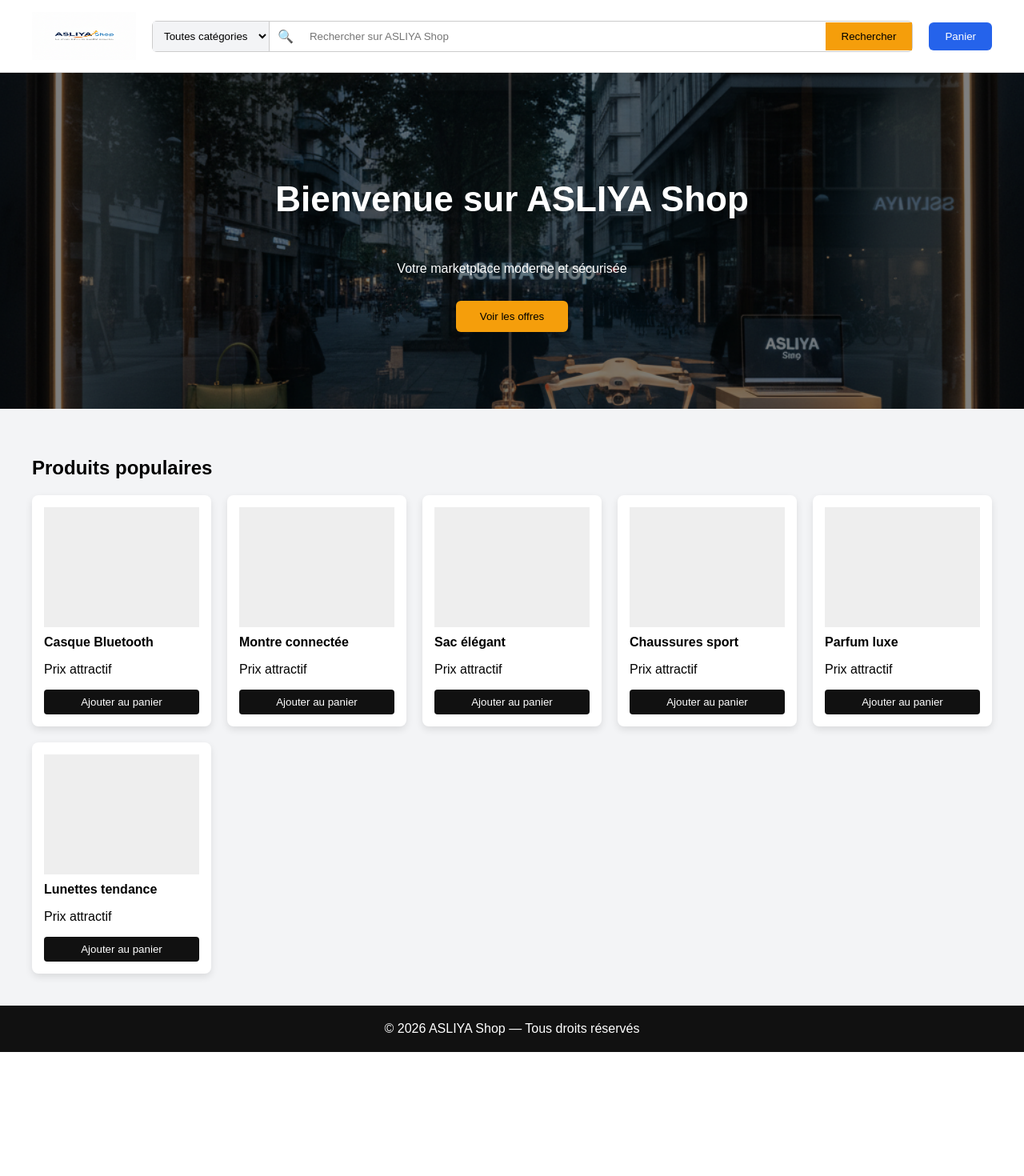
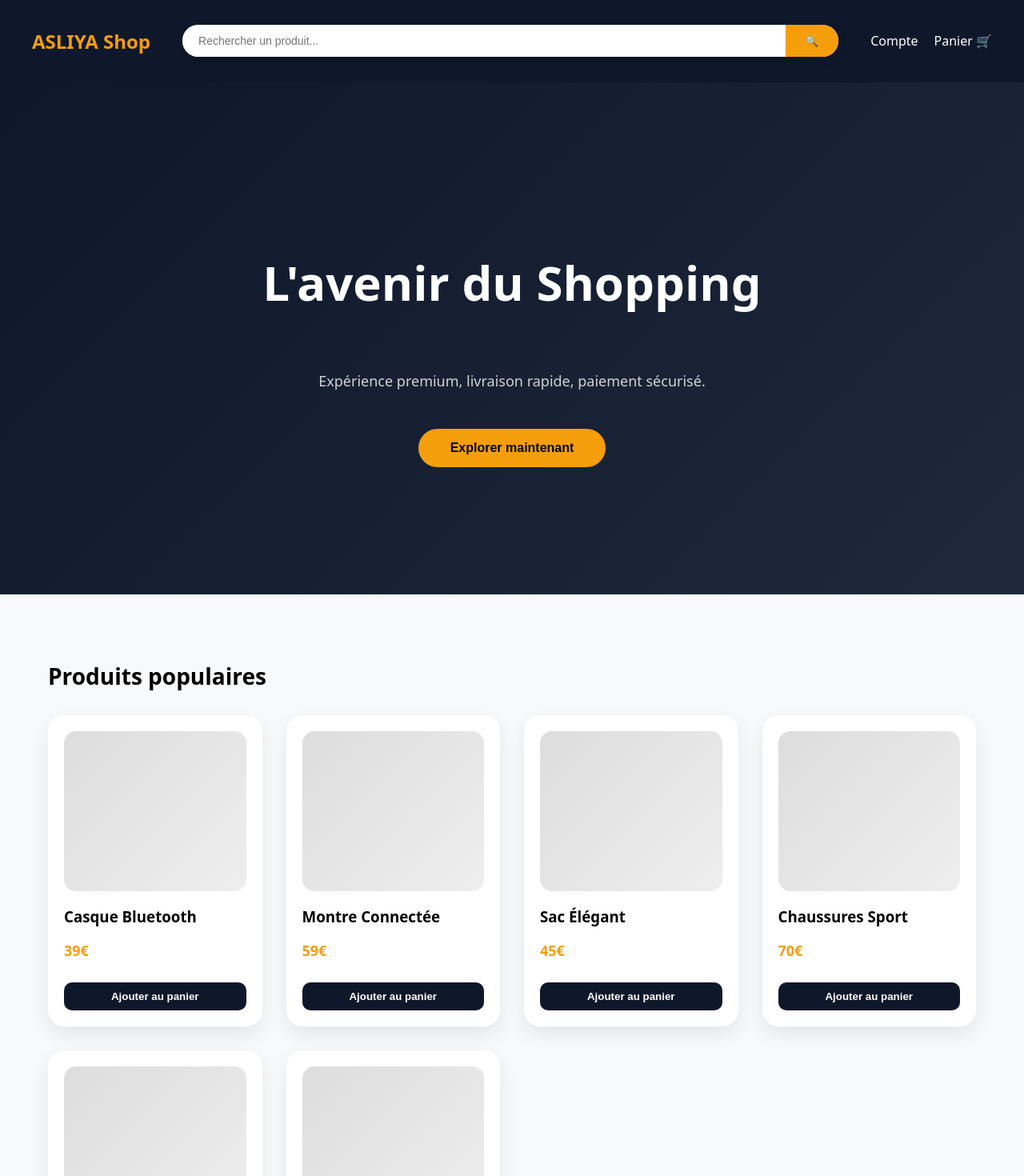
Before and after one commit to asliyapdg-shop/ASLIYA-Shop-, a Next.js app: page / in a window 1280 px wide. Shown: the top 1470 px of the page at 80% size. Before the commit the page ends 1315 px from the top, so only its background shows below. Built offline with nearby package versions, Linux system fonts and the light colour scheme.

Commit message:
Full professional homepage with search system

```diff
--- a/app/page.js
+++ b/app/page.js
@@ -1,186 +1,165 @@
 "use client";
-
 import { useState } from "react";
-import Image from "next/image";
 
 export default function Home() {
   const [query, setQuery] = useState("");
 
-  const productsList = [
-    "Casque Bluetooth",
-    "Montre connectée",
-    "Sac élégant",
-    "Chaussures sport",
-    "Parfum luxe",
-    "Lunettes tendance"
+  const products = [
+    { name: "Casque Bluetooth", price: "39€" },
+    { name: "Montre Connectée", price: "59€" },
+    { name: "Sac Élégant", price: "45€" },
+    { name: "Chaussures Sport", price: "70€" },
+    { name: "Parfum Luxe", price: "89€" },
+    { name: "Lunettes Tendance", price: "35€" },
   ];
 
-  const filtered = productsList.filter((item) =>
-    item.toLowerCase().includes(query.toLowerCase())
+  const filtered = products.filter((p) =>
+    p.name.toLowerCase().includes(query.toLowerCase())
   );
 
   return (
-    <main style={{ fontFamily: "Arial, sans-serif", background: "#f3f4f6" }}>
+    <main style={{ fontFamily: "system-ui", background: "#f8f9fa" }}>
 
-      {/* HEADER */}
-      <header style={{
+      {/* NAVBAR */}
+      <nav style={{
         display: "flex",
         alignItems: "center",
-        gap: 20,
+        justifyContent: "space-between",
         padding: "15px 40px",
-        background: "#fff",
-        borderBottom: "1px solid #ddd"
+        background: "#0f172a",
+        color: "white",
+        position: "sticky",
+        top: 0,
+        zIndex: 1000
       }}>
-        <Image src="/logo.png" alt="ASLIYA Shop" width={130} height={60} />
+        <h2 style={{ color: "#f59e0b", fontWeight: "bold" }}>
+          ASLIYA Shop
+        </h2>
 
-        {/* SEARCH BAR */}
         <div style={{
           flex: 1,
-          position: "relative",
+          margin: "0 40px",
           display: "flex",
-          alignItems: "center",
-          background: "#fff",
-          border: "1px solid #ccc",
-          borderRadius: 6
+          background: "white",
+          borderRadius: 50,
+          overflow: "hidden",
+          boxShadow: "0 4px 12px rgba(0,0,0,0.15)"
         }}>
-          <select style={{
-            padding: 10,
-            border: "none",
-            borderRight: "1px solid #ccc",
-            background: "#f3f4f6"
-          }}>
-            <option>Toutes catégories</option>
-            <option>Électronique</option>
-            <option>Mode</option>
-            <option>Maison</option>
-          </select>
-
-          <span style={{ padding: "0 10px" }}>🔍</span>
-
           <input
             value={query}
             onChange={(e) => setQuery(e.target.value)}
-            placeholder="Rechercher sur ASLIYA Shop"
+            placeholder="Rechercher un produit..."
             style={{
               flex: 1,
-              padding: 10,
+              padding: "12px 20px",
               border: "none",
-              outline: "none"
+              outline: "none",
+              fontSize: 14
             }}
           />
 
           <button style={{
-            padding: "10px 20px",
             background: "#f59e0b",
             border: "none",
+            padding: "0 25px",
+            fontWeight: "bold",
             cursor: "pointer"
           }}>
-            Rechercher
+            🔍
           </button>
-
-          {/* Suggestions */}
-          {query && (
-            <div style={{
-              position: "absolute",
-              top: "100%",
-              left: 0,
-              right: 0,
-              background: "#fff",
-              border: "1px solid #ccc",
-              zIndex: 10
-            }}>
-              {filtered.length > 0 ? (
-                filtered.map((item, i) => (
-                  <div key={i} style={{
-                    padding: 10,
-                    cursor: "pointer",
-                    borderBottom: "1px solid #eee"
-                  }}>
-                    {item}
-                  </div>
-                ))
-              ) : (
-                <div style={{ padding: 10 }}>Aucun résultat</div>
-              )}
-            </div>
-          )}
         </div>
 
+        <div style={{ display: "flex", gap: 20 }}>
+          <span style={{ cursor: "pointer" }}>Compte</span>
+          <span style={{ cursor: "pointer" }}>Panier 🛒</span>
+        </div>
+      </nav>
+
+      {/* HERO SECTION */}
+      <section style={{
+        height: "80vh",
+        background: "linear-gradient(135deg,#0f172a,#1e293b)",
+        color: "white",
+        display: "flex",
+        alignItems: "center",
+        justifyContent: "center",
+        textAlign: "center",
+        flexDirection: "column"
+      }}>
+        <h1 style={{ fontSize: 60, fontWeight: "bold" }}>
+          L'avenir du Shopping
+        </h1>
+        <p style={{ marginTop: 20, fontSize: 18, opacity: 0.8 }}>
+          Expérience premium, livraison rapide, paiement sécurisé.
+        </p>
+
         <button style={{
-          padding: "10px 20px",
-          background: "#2563eb",
-          color: "#fff",
+          marginTop: 30,
+          padding: "15px 40px",
+          background: "#f59e0b",
           border: "none",
-          borderRadius: 6
-        }}>
-          Panier
+          borderRadius: 50,
+          fontSize: 16,
+          fontWeight: "bold",
+          cursor: "pointer",
+          transition: "0.3s",
+        }}
+        onMouseOver={(e)=> e.target.style.transform="scale(1.05)"}
+        onMouseOut={(e)=> e.target.style.transform="scale(1)"}
+        >
+          Explorer maintenant
         </button>
-      </header>
-
-      {/* HERO IMAGE */}
-      <section style={{ position: "relative", height: 420 }}>
-        <Image
-          src="/hero.jpg"
-          alt="ASLIYA Shop"
-          fill
-          style={{ objectFit: "cover" }}
-        />
-        <div style={{
-          position: "absolute",
-          inset: 0,
-          background: "rgba(0,0,0,0.5)",
-          display: "flex",
-          flexDirection: "column",
-          justifyContent: "center",
-          alignItems: "center",
-          color: "#fff",
-          textAlign: "center"
-        }}>
-          <h1 style={{ fontSize: 44 }}>Bienvenue sur ASLIYA Shop</h1>
-          <p>Votre marketplace moderne et sécurisée</p>
-          <button style={{
-            marginTop: 15,
-            padding: "12px 30px",
-            background: "#f59e0b",
-            border: "none",
-            borderRadius: 6
-          }}>
-            Voir les offres
-          </button>
-        </div>
       </section>
 
       {/* PRODUITS */}
-      <section style={{ padding: 40 }}>
-        <h2>Produits populaires</h2>
+      <section style={{ padding: 60 }}>
+        <h2 style={{ fontSize: 28, marginBottom: 30 }}>
+          Produits populaires
+        </h2>
 
         <div style={{
           display: "grid",
-          gridTemplateColumns: "repeat(auto-fit, minmax(200px, 1fr))",
-          gap: 20,
-          marginTop: 20
+          gridTemplateColumns: "repeat(auto-fit,minmax(250px,1fr))",
+          gap: 30
         }}>
-          {productsList.map((name, i) => (
+          {filtered.map((product, i) => (
             <div key={i} style={{
-              background: "#fff",
-              padding: 15,
-              borderRadius: 8,
-              boxShadow: "0 4px 10px rgba(0,0,0,0.1)"
-            }}>
+              background: "white",
+              borderRadius: 20,
+              padding: 20,
+              boxShadow: "0 10px 25px rgba(0,0,0,0.08)",
+              transition: "0.3s",
+              cursor: "pointer"
+            }}
+            onMouseOver={(e)=> e.currentTarget.style.transform="translateY(-10px)"}
+            onMouseOut={(e)=> e.currentTarget.style.transform="translateY(0)"}
+            >
               <div style={{
-                height: 150,
-                background: "#eee",
-                marginBottom: 10
+                height: 200,
+                background: "linear-gradient(135deg,#ddd,#eee)",
+                borderRadius: 15,
+                marginBottom: 15
               }} />
-              <strong>{name}</strong>
-              <p>Prix attractif</p>
+
+              <h3>{product.name}</h3>
+              <p style={{
+                color: "#f59e0b",
+                fontWeight: "bold",
+                fontSize: 18
+              }}>
+                {product.price}
+              </p>
+
               <button style={{
+                marginTop: 10,
                 width: "100%",
-                padding: 8,
-                background: "#111",
-                color: "#fff",
+                padding: 10,
+                background: "#0f172a",
+                color: "white",
                 border: "none",
-                borderRadius: 4
+                borderRadius: 10,
+                fontWeight: "bold",
+                cursor: "pointer"
               }}>
                 Ajouter au panier
               </button>
@@ -189,16 +168,31 @@ export default function Home() {
         </div>
       </section>
 
+      {/* PROMO SECTION */}
+      <section style={{
+        margin: 60,
+        padding: 60,
+        background: "linear-gradient(135deg,#f59e0b,#fb923c)",
+        borderRadius: 30,
+        textAlign: "center",
+        color: "white"
+      }}>
+        <h2 style={{ fontSize: 32 }}>🔥 Mega Promotion</h2>
+        <p style={{ marginTop: 15 }}>
+          Jusqu'à -70% sur les articles sélectionnés
+        </p>
+      </section>
+
       {/* FOOTER */}
       <footer style={{
-        padding: 20,
-        textAlign: "center",
-        background: "#111",
-        color: "#fff"
+        background: "#0f172a",
+        color: "white",
+        padding: 40,
+        textAlign: "center"
       }}>
         © 2026 ASLIYA Shop — Tous droits réservés
       </footer>
 
     </main>
   );
-        }
+}
```
